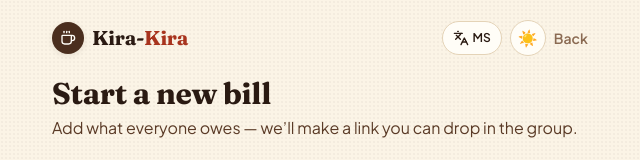
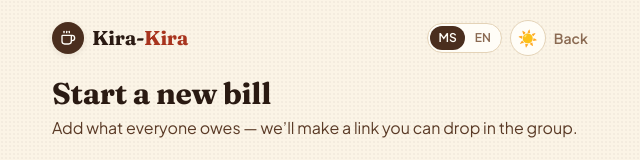
Before and after one commit to ashrafhamil/kira-kira, a Next.js app: page /create in a window 1280 px wide. Shown: the top 160 px of the page, without its empty margins (320-960 px from the left). Built offline with nearby package versions, Linux system fonts and the light colour scheme; no server answers.

Commit message:
Redesign LangToggle as a segmented MS | EN control (no icon, active highlighted)

```diff
--- a/src/app/b/[slug]/page.tsx
+++ b/src/app/b/[slug]/page.tsx
@@ -56,10 +56,7 @@ export default async function BillPage({
       <header className="flex items-center justify-between py-5">
         <Logo />
         <div className="flex items-center gap-2">
-          <LangToggle
-            lang={lang}
-            className="inline-flex items-center gap-1 rounded-full border border-border bg-surface px-2.5 py-2 text-xs font-semibold text-foreground hover:bg-surface-sunken"
-          />
+          <LangToggle lang={lang} />
           <ThemeToggle />
           <Link href="/create" className="text-sm font-semibold text-foreground-muted">
             {t.startOwn}
--- a/src/app/create/page.tsx
+++ b/src/app/create/page.tsx
@@ -20,10 +20,7 @@ export default async function CreatePage() {
       <header className="flex items-center justify-between py-5">
         <Logo />
         <div className="flex items-center gap-2">
-          <LangToggle
-            lang={lang}
-            className="inline-flex items-center gap-1 rounded-full border border-border bg-surface px-2.5 py-2 text-xs font-semibold text-foreground hover:bg-surface-sunken"
-          />
+          <LangToggle lang={lang} />
           <ThemeToggle />
           <Link href="/" className="text-sm font-semibold text-foreground-muted">
             Back
--- a/src/app/manage/[token]/page.tsx
+++ b/src/app/manage/[token]/page.tsx
@@ -35,10 +35,7 @@ export default async function ManagePage({
       <header className="flex items-center justify-between py-5">
         <Logo />
         <div className="flex items-center gap-2">
-          <LangToggle
-            lang={lang}
-            className="inline-flex items-center gap-1 rounded-full border border-border bg-surface px-2.5 py-2 text-xs font-semibold text-foreground hover:bg-surface-sunken"
-          />
+          <LangToggle lang={lang} />
           <ThemeToggle />
           <Link href="/create" className="text-sm font-semibold text-foreground-muted">
             New bill
--- a/src/app/page.tsx
+++ b/src/app/page.tsx
@@ -21,10 +21,7 @@ export default async function Home() {
         <Logo />
         <div className="flex items-center gap-2">
           <InstallButton className="inline-flex items-center gap-1.5 rounded-full border border-border bg-surface px-3 py-2 text-sm font-semibold text-foreground hover:bg-surface-sunken" />
-          <LangToggle
-            lang={lang}
-            className="inline-flex items-center gap-1 rounded-full border border-border bg-surface px-2.5 py-2 text-xs font-semibold text-foreground hover:bg-surface-sunken"
-          />
+          <LangToggle lang={lang} />
           <ThemeToggle />
           <Link href="/create" className={btn.accent + " !px-4 !py-2 text-sm"}>
             Start a bill
--- a/src/components/LangToggle.tsx
+++ b/src/components/LangToggle.tsx
@@ -1,24 +1,36 @@
 "use client";
 
 import { useRouter } from "next/navigation";
-import { Languages } from "lucide-react";
 import type { Lang } from "@/lib/i18n";
 
-export function LangToggle({ lang, className = "" }: { lang: Lang; className?: string }) {
+export function LangToggle({ lang }: { lang: Lang }) {
   const router = useRouter();
-  function toggle() {
-    const next = lang === "en" ? "manglish" : "en";
+  function set(next: Lang) {
+    if (next === lang) return;
     document.cookie = `kira-lang=${next};path=/;max-age=31536000;samesite=lax`;
     router.refresh();
   }
   return (
-    <button
-      type="button"
-      onClick={toggle}
-      aria-label={`Switch to ${lang === "en" ? "Manglish" : "English"}`}
-      className={className}
+    <div
+      role="group"
+      aria-label="Language"
+      className="inline-flex items-center gap-0.5 rounded-full border border-border bg-surface p-0.5 text-xs font-semibold"
     >
-      <Languages className="size-4" aria-hidden /> {lang === "en" ? "EN" : "MS"}
-    </button>
+      {(["manglish", "en"] as const).map((l) => (
+        <button
+          key={l}
+          type="button"
+          onClick={() => set(l)}
+          aria-pressed={lang === l}
+          className={`rounded-full px-2 py-1 transition ${
+            lang === l
+              ? "bg-kopi-700 text-krim-50"
+              : "text-foreground-muted hover:text-foreground"
+          }`}
+        >
+          {l === "manglish" ? "MS" : "EN"}
+        </button>
+      ))}
+    </div>
   );
 }
```
